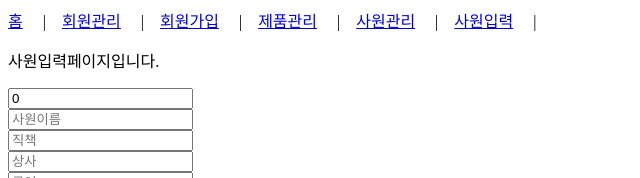
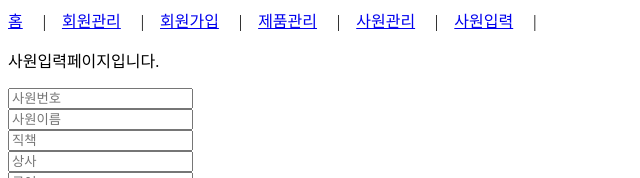
Before and after one commit to jinki238/next-member, a Next.js app: page /emp/register in a window 1280 px wide. Shown: the top 178 px of the page, without its empty margins (0-640 px from the left). Built offline with nearby package versions, Linux system fonts and the light colour scheme.

Commit message:
진짜 다고침

```diff
--- a/src/components/emp/RegisterForm.tsx
+++ b/src/components/emp/RegisterForm.tsx
@@ -15,7 +15,7 @@ const RegisterForm = () => {
         success:state.emp.createStatus.success,
     }),shallowEqual);
 
-    const [form, setForm] = useState({ empno: 0, ename: "", job: "", mgr: "",
+    const [form, setForm] = useState({ empno: "", ename: "", job: "", mgr: "",
         sal:"", hiredate:"", comm:"", deptno:""
      });
 
--- a/src/components/emp/UpdateForm.tsx
+++ b/src/components/emp/UpdateForm.tsx
@@ -11,7 +11,7 @@ const UpdateForm = () => {
     const dispatch=useDispatch<AppDispatch>();
     const router = useRouter();
 
-    const [form, setForm] = useState({ empno: 0, ename: "", job: "", mgr: "",
+    const [form, setForm] = useState({ empno: "", ename: "", job: "", mgr: "",
         sal:"", hiredate:"", comm:"", deptno:""});
 
     const onChange = (e: React.ChangeEvent<HTMLInputElement>) => {
```
